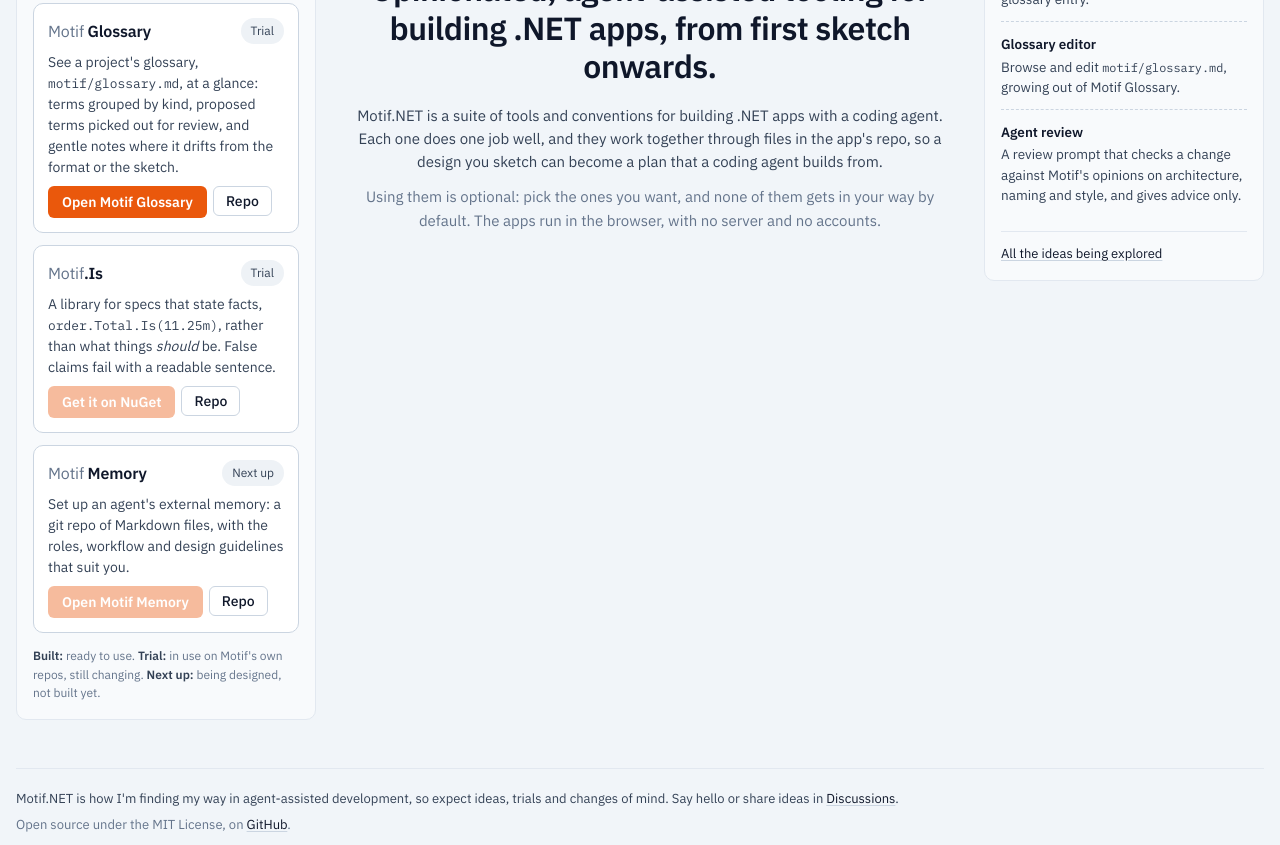
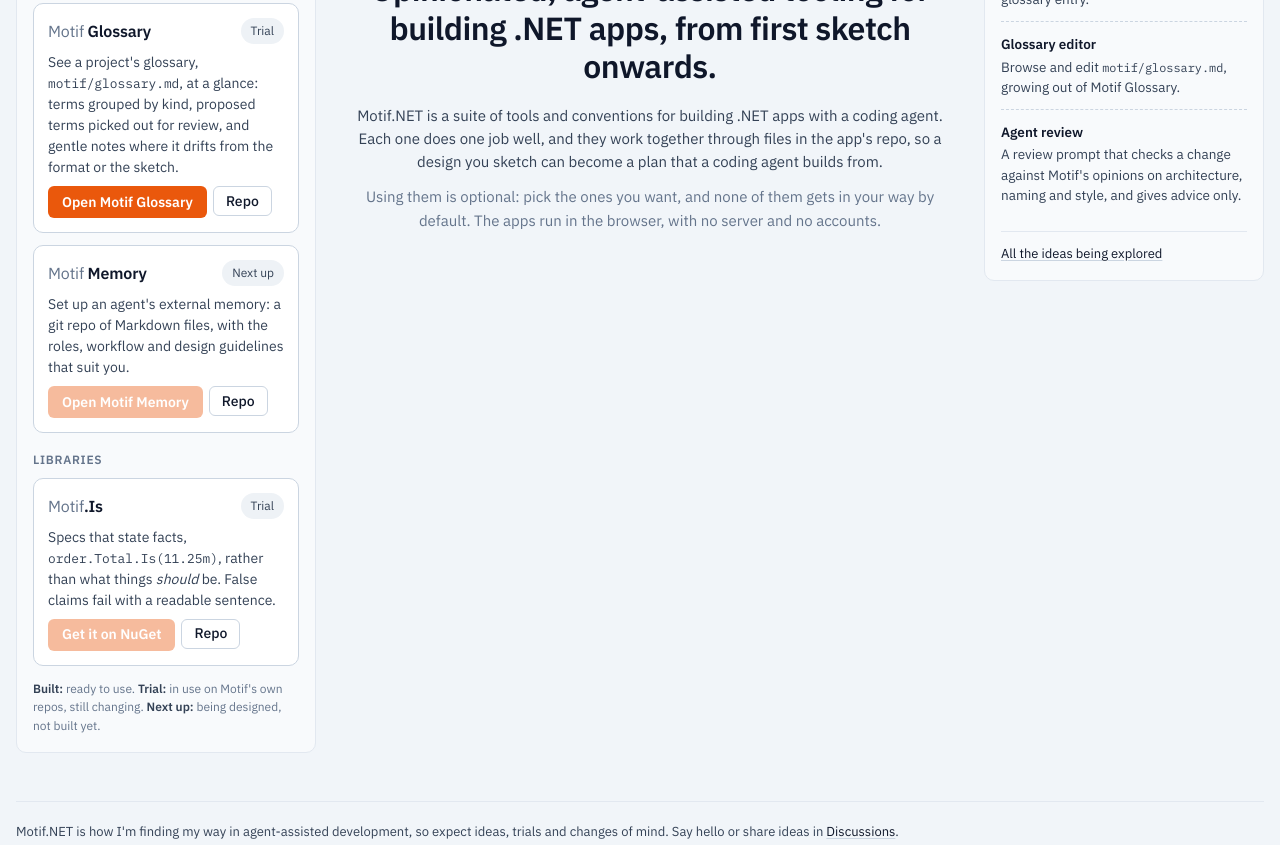
Before and after one commit to motif-dotnet/motif-dotnet.github.io, a plain HTML site: page index.html in a window 1280 px wide. Shown: the part 342-1187 px from the top of the page. Drawn offline with Linux system fonts and the light colour scheme.

Commit message:
Home page: Motif.Is goes in a Libraries group under the tools

```diff
--- a/css/site.css
+++ b/css/site.css
@@ -49,6 +49,8 @@ a.brand { text-decoration: none; }
 .tool h3 .motif { color: var(--muted); font-weight: 400; }
 .tool p { margin: 0; flex: 1; }
 .tool a.primary, .tool a.ghost { text-decoration: none; }
+/* Libraries: a group of their own under the tools, named as you'd type them (Motif.Is). */
+.panel-tools .group { margin: 18px 0 8px; color: var(--muted); font-size: 12px; font-weight: 600; letter-spacing: .06em; text-transform: uppercase; }
 .panel .legend { margin: 14px 0 0; font-size: 12px; color: var(--muted); }
 .legend b { color: var(--text); font-weight: 600; }
 
--- a/index.html
+++ b/index.html
@@ -83,17 +83,6 @@
                 </article>
                 <article class="card tool">
                     <div class="top">
-                        <h3><span class="motif">Motif</span>.Is</h3>
-                        <span class="pill">Trial</span>
-                    </div>
-                    <p>A library for specs that state facts, <code>order.Total.Is(11.25m)</code>, rather than what things <i>should</i> be. False claims fail with a readable sentence.</p>
-                    <div class="row wrap">
-                        <button class="primary" type="button" disabled title="Not on NuGet yet">Get it on NuGet</button>
-                        <a class="ghost" href="https://github.com/motif-dotnet/Motif.Is">Repo</a>
-                    </div>
-                </article>
-                <article class="card tool">
-                    <div class="top">
                         <h3><span class="motif">Motif</span> Memory</h3>
                         <span class="pill">Next up</span>
                     </div>
@@ -101,6 +90,20 @@
                     <div class="row wrap">
                         <button class="primary" type="button" disabled>Open Motif Memory</button>
                         <a class="ghost" href="https://github.com/motif-dotnet/Motif.Memory">Repo</a>
+                    </div>
+                </article>
+            </div>
+            <h3 class="group">Libraries</h3>
+            <div class="tools">
+                <article class="card tool library">
+                    <div class="top">
+                        <h3><span class="motif">Motif</span>.Is</h3>
+                        <span class="pill">Trial</span>
+                    </div>
+                    <p>Specs that state facts, <code>order.Total.Is(11.25m)</code>, rather than what things <i>should</i> be. False claims fail with a readable sentence.</p>
+                    <div class="row wrap">
+                        <button class="primary" type="button" disabled title="Not on NuGet yet">Get it on NuGet</button>
+                        <a class="ghost" href="https://github.com/motif-dotnet/Motif.Is">Repo</a>
                     </div>
                 </article>
             </div>
```
Also changed, not shown: 1 other file.
